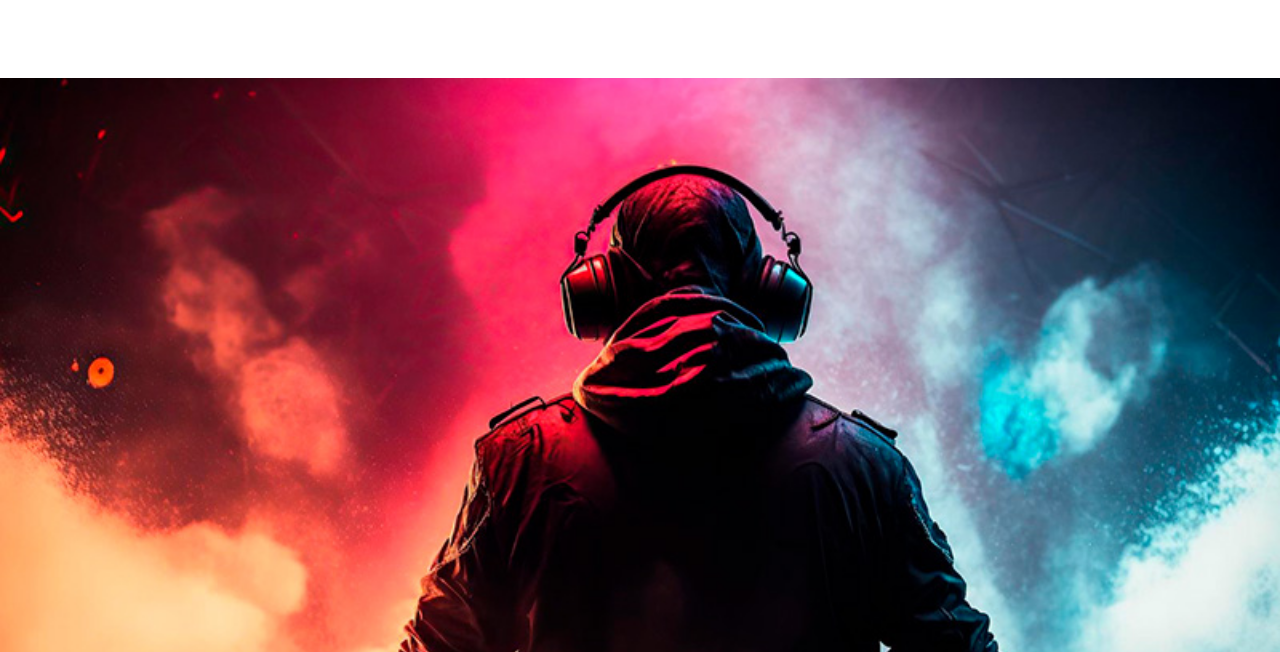
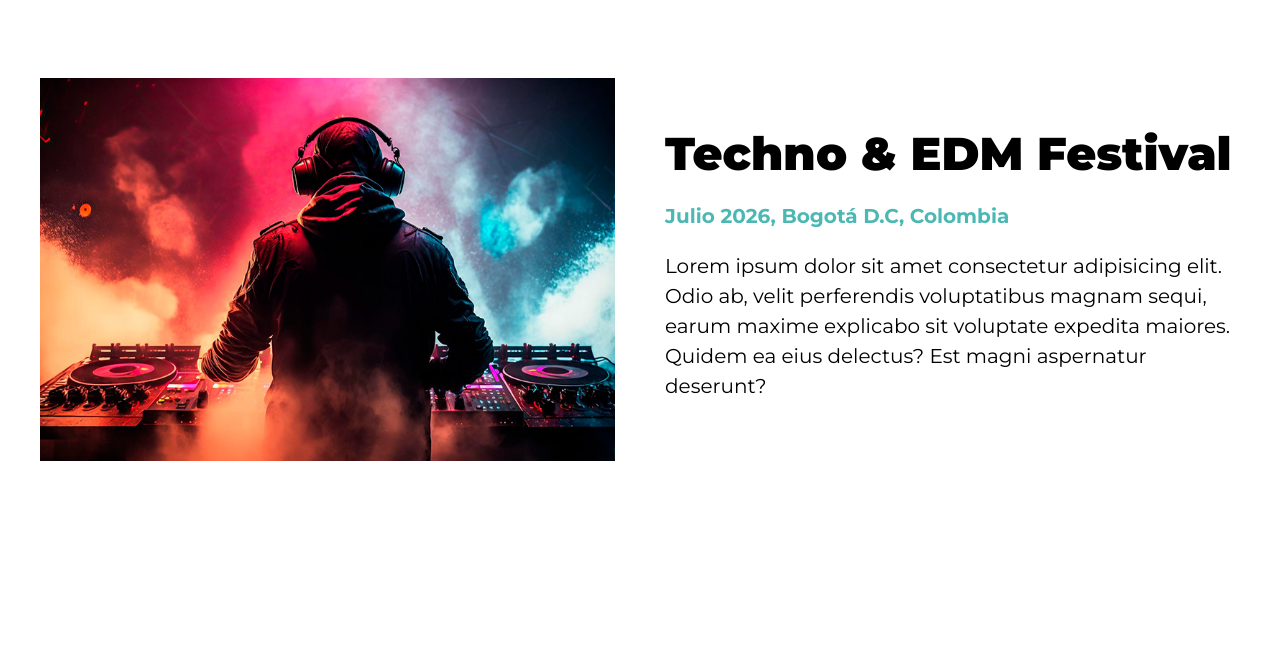
Before and after one commit to NicoJC25/festival_musica, a website: page index.html in a window 1280 px wide. Shown: the part 748-1400 px from the top of the page. After the commit the page ends 1309 px from the top, so only its background shows below. Drawn offline with nearby package versions, Linux system fonts and the light colour scheme; files that its build step writes are made by us from their sources.

Commit message:
SASS for festival section

```diff
--- a/index.html
+++ b/index.html
@@ -36,7 +36,7 @@
         </video>
     </div>
 
-    <section>
+    <section class="about-festival">
         <div class="image">
             <img src="src/img/imagen_dj.jpg" alt="Sobre festival">
         </div>
--- a/src/scss/base/_mixins.scss
+++ b/src/scss/base/_mixins.scss
@@ -24,3 +24,9 @@
         @content;
     }
 }
+
+@mixin container {
+    width: 95%;
+    max-width: 120rem;
+    margin: 0 auto;
+}
--- /dev/null
+++ b/src/scss/layout/_festival.scss
@@ -0,0 +1,23 @@
+@use 'base/variables' as v;
+@use 'base/mixins' as m;
+
+.about-festival {
+    @include m.container;
+    @include m.tablet {
+        display: grid;
+        grid-template-columns: repeat(2, 1fr);
+        gap: 5rem;
+    }
+}
+
+.festival-content {
+    margin-top: 5rem;
+    h2 {
+        margin-bottom: 2rem;
+    }
+
+    .date {
+        color: v.$green;
+        font-weight: 700;
+    }
+}
--- a/src/scss/layout/_index.scss
+++ b/src/scss/layout/_index.scss
@@ -1,2 +1,3 @@
 @forward 'header';
 @forward 'video';
+@forward 'festival';
```
